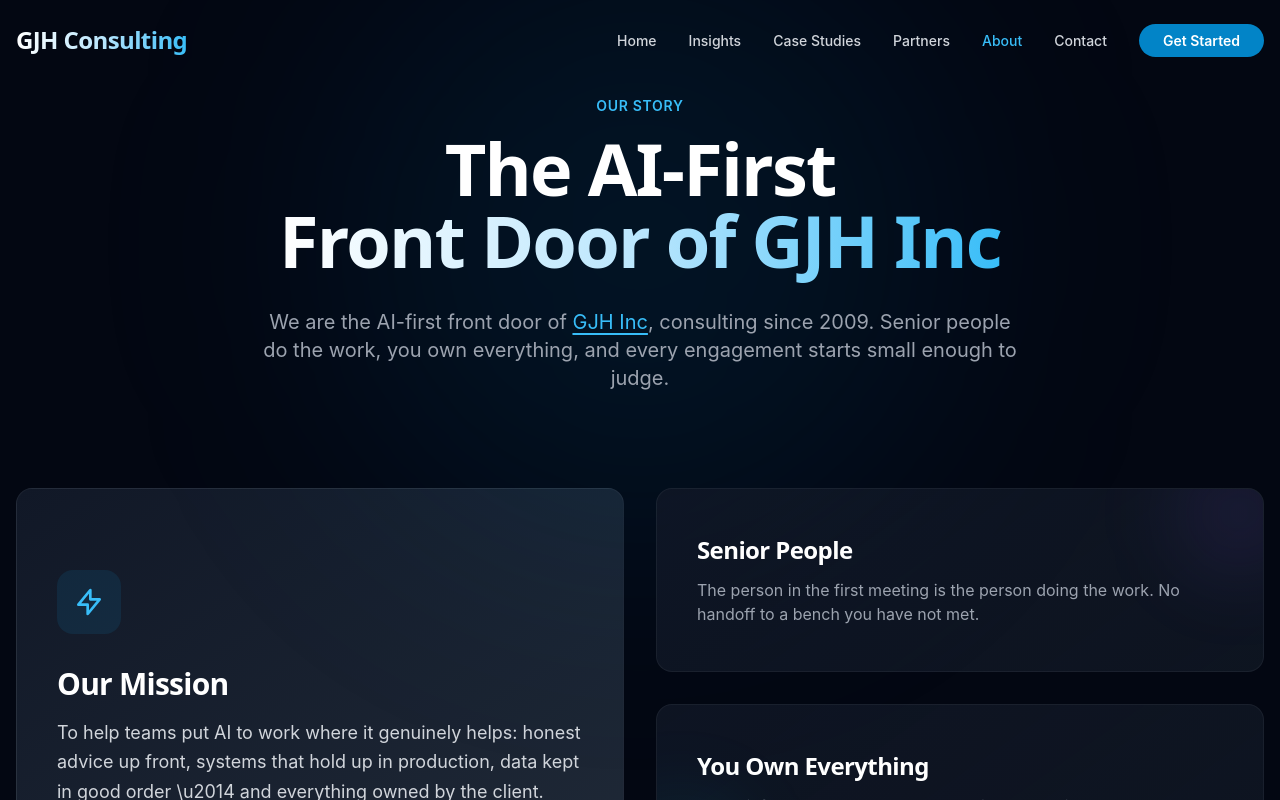
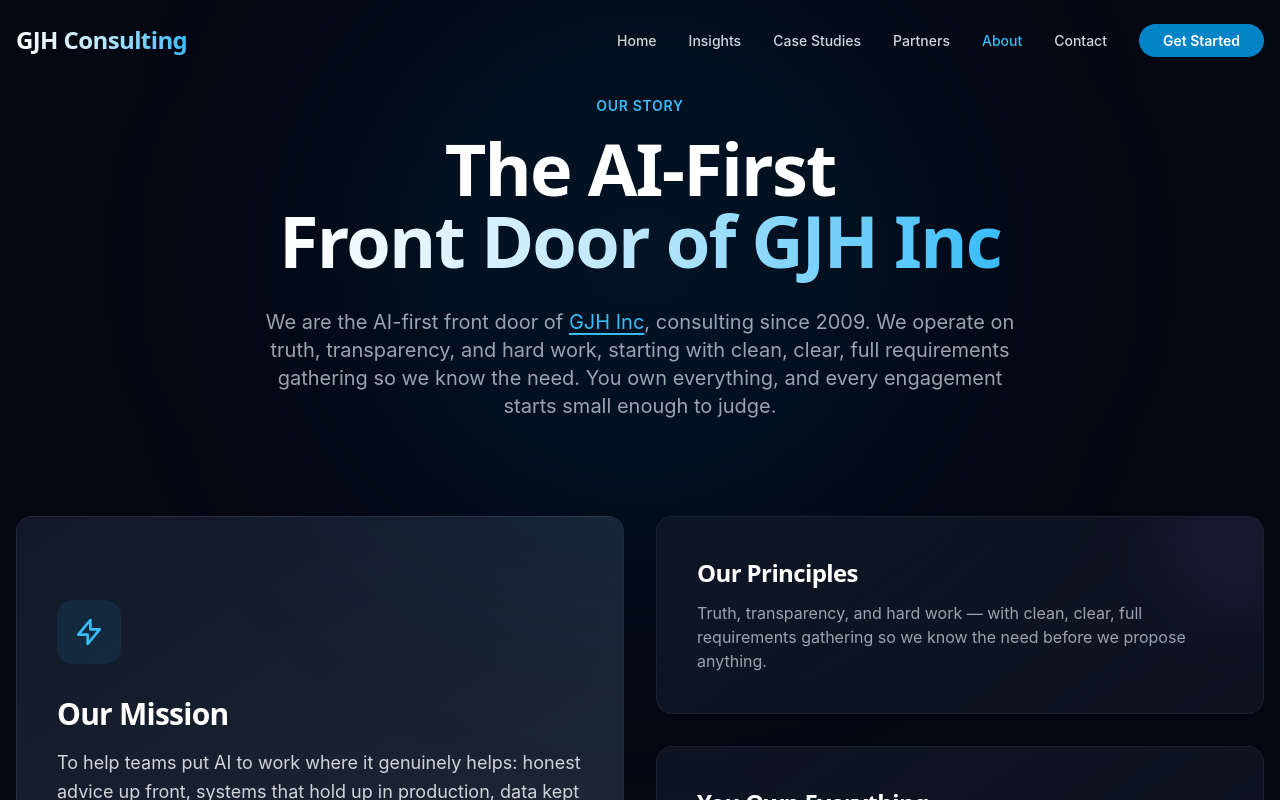
Before and after one commit to georjero-gjhinc21/gjh-blog-agent, a Next.js app in the folder frontend/: page /about in a window 1280 px wide. Shown: the top 800 px of the page. Built offline with nearby package versions, Linux system fonts and the light colour scheme.

Commit message:
copy: operating principles replace senior-people claim (#13)
Co-authored-by: gjh-coder <coder@gjhconsulting.net>

```diff
--- a/frontend/app/about/page.tsx
+++ b/frontend/app/about/page.tsx
@@ -35,7 +35,7 @@ export default function AboutPage() {
               <span className="text-gradient">Front Door of GJH Inc</span>
             </h1>
             <p className="text-xl text-gray-400 max-w-3xl mx-auto animate-slide-up" style={{ animationDelay: '0.1s' }}>
-              We are the AI-first front door of <a href="https://gjh-inc.com" target="_blank" rel="noopener noreferrer" className="text-primary-400 hover:text-primary-300 underline underline-offset-4">GJH Inc</a>, consulting since 2009. Senior people do the work, you own everything, and every engagement starts small enough to judge.
+              We are the AI-first front door of <a href="https://gjh-inc.com" target="_blank" rel="noopener noreferrer" className="text-primary-400 hover:text-primary-300 underline underline-offset-4">GJH Inc</a>, consulting since 2009. We operate on truth, transparency, and hard work, starting with clean, clear, full requirements gathering so we know the need. You own everything, and every engagement starts small enough to judge.
             </p>
           </div>
         </section>
@@ -58,9 +58,9 @@ export default function AboutPage() {
             <div className="grid gap-8">
               <div className="card-modern p-10 flex flex-col justify-center h-full relative overflow-hidden">
                  <div className="absolute top-0 right-0 w-32 h-32 bg-accent-purple/10 rounded-full blur-2xl -mr-10 -mt-10 pointer-events-none" />
-                <h3 className="text-2xl font-bold mb-3 text-white">Senior People</h3>
+                <h3 className="text-2xl font-bold mb-3 text-white">Our Principles</h3>
                 <p className="text-gray-400">
-                  The person in the first meeting is the person doing the work. No handoff to a bench you have not met.
+                  Truth, transparency, and hard work — with clean, clear, full requirements gathering so we know the need before we propose anything.
                 </p>
               </div>
               <div className="card-modern p-10 flex flex-col justify-center h-full relative overflow-hidden">
--- a/frontend/app/page.tsx
+++ b/frontend/app/page.tsx
@@ -74,7 +74,7 @@ export default function Home() {
         <div className="container mx-auto px-4">
           <div className="text-center mb-16">
             <h2 className="text-3xl md:text-4xl font-bold mb-4">Why Work With Us</h2>
-            <p className="text-gray-400 max-w-2xl mx-auto">Senior people do the work. You own everything. Three commitments, in writing.</p>
+            <p className="text-gray-400 max-w-2xl mx-auto">Truth, transparency, and hard work. You own everything. Three commitments, in writing.</p>
           </div>
 
           <div className="grid md:grid-cols-3 gap-8">
```
